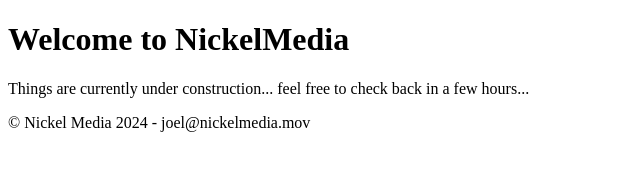
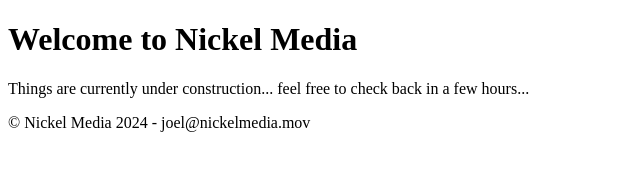
Before and after one commit to joelnickelmedia/joelnickelmedia, a plain HTML site: page index.html in a window 1280 px wide. Shown: the full height of the page, 0-640 px from the left. Drawn offline with Linux system fonts and the light colour scheme.

Commit message:
Update index.html

```diff
--- a/index.html
+++ b/index.html
@@ -4,7 +4,7 @@
     <meta charset="UTF-8">
     <meta name="viewport" content="width=device-width, initial-scale=1.0">
     <title>Document</title>
-    <h1>Welcome to NickelMedia</h1>
+    <h1>Welcome to Nickel Media</h1>
     <body>
         <p>Things are currently under construction... feel free to check back in a few hours...
         </p>
```
